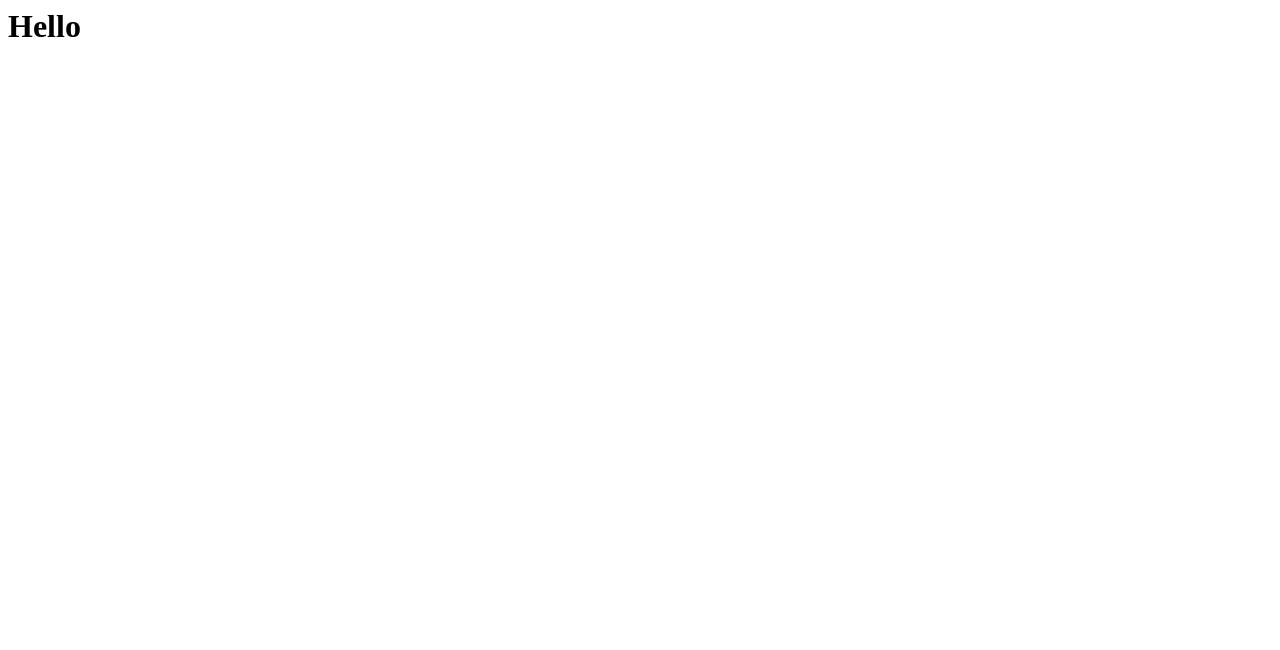
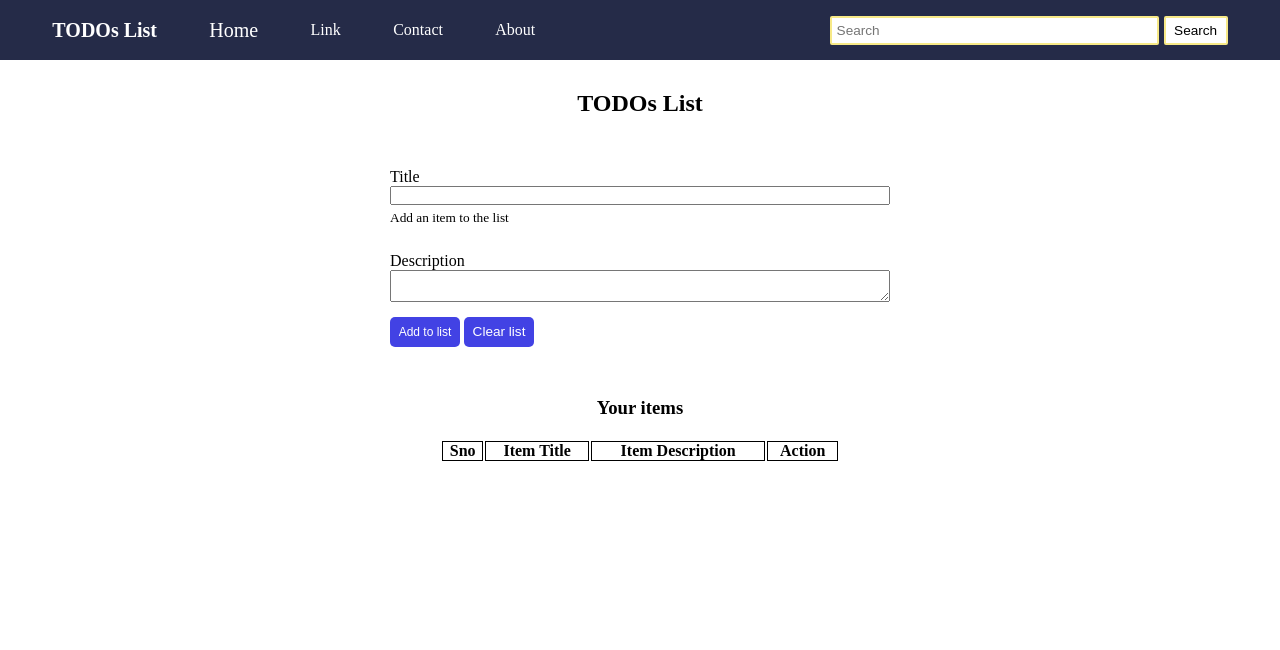
Before and after one commit to Aryanbadak/ToDo-List, a plain HTML site: page index.html in a window 1280 px wide. Drawn offline with Linux system fonts and the light colour scheme.

Commit message:
Add files via upload

```diff
--- /dev/null
+++ b/first.js
@@ -0,0 +1,61 @@
+function getAndupdate(){
+    console.log("updating.....");
+    tit = document.getElementById('title').value;
+    desc = document.getElementById('description').value;
+    if (localStorage.getItem('itemsJson')==null){
+        itemJsonArray = [];
+        itemJsonArray.push([tit , desc]);
+        localStorage.setItem('itemsJson', JSON.stringify(itemJsonArray))
+    }
+    else{
+        itemJsonArrayStr = localStorage.getItem('itemsJson')
+        itemJsonArray = JSON.parse(itemJsonArrayStr);
+        itemJsonArray.push([tit , desc]);
+        localStorage.setItem('itemsJson', JSON.stringify(itemJsonArray))
+    }
+    update();
+}
+function update(){
+    if (localStorage.getItem('itemsJson')==null){
+        itemJsonArray = [];
+        localStorage.setItem('itemsJson', JSON.stringify(itemJsonArray))
+    }
+    else{
+        itemJsonArrayStr = localStorage.getItem('itemsJson')
+        itemJsonArray = JSON.parse(itemJsonArrayStr);
+    }
+
+    // display in table
+
+    let tablebody = document.getElementById("tablebody");
+    let str = "";
+    itemJsonArray.forEach((element, index) => {
+        str += `
+        <tr>
+            <th scope="row">${index + 1}</th>
+            <td>${element[0]}</td>
+            <td>${element[1]}</td>
+            <td><button id="button-delete" onclick="deleted(${index})">Delete</button> </td>
+        </tr>`;
+    });
+    tablebody.innerHTML = str;
+}
+add = document.getElementById("button-sub");
+add.addEventListener("click", getAndupdate);
+update();
+function deleted(itemIndex){
+    console.log("Delete", itemIndex);
+    itemJsonArrayStr = localStorage.getItem('itemsJson')
+    itemJsonArray = JSON.parse(itemJsonArrayStr);
+    // delete itemIndex element from the array
+    itemJsonArray.splice(itemIndex, 1)
+    localStorage.setItem('itemsJson', JSON.stringify(itemJsonArray));
+    update();
+}
+function clearStorage(){
+    if(confirm("Do you really want to clear!")){
+    console.log("clearing....")
+    localStorage.clear();
+    update();
+    }
+}
--- a/index.html
+++ b/index.html
@@ -1 +1,66 @@
-<h1>Hello</h1>
+<!DOCTYPE html>
+<html lang="en">
+
+<head>
+    <meta charset="UTF-8">
+    <meta name="viewport" content="width=device-width, initial-scale=1.0">
+    <title>to do list</title>
+    <link rel="stylesheet" href="style.css">
+    <script src="first.js" defer></script>
+</head>
+
+<body>
+    <div class="nav-bar">
+        <a href="#" class="nav-main-elem">TODOs List</a>
+        <a class="nav-2main-elem" href="#">Home</a>
+        <a class="nav-elem" href="#">Link</a>
+        <a class="nav-elem" href="#">Contact</a>
+        <a class="nav-elem" href="#">About</a>
+        <div class="nav-end"><input type="text" placeholder="Search" class="button-bar">
+            <button type="submit" id="button">Search</button>
+        </div>
+    </div>
+    <h2 id="form-heading">TODOs List</h2>
+    <div class="main-form-container">
+        <div class="form-container">
+            <div class="form-group">
+                <label for="title">Title</label>
+                <input type="text" id="title">
+                <small id="text">Add an item to the list</small>
+            </div>
+            <div class="form-group">
+                <label for="description" class="Description">Description</label>
+                <textarea id="description"></textarea>
+            </div>
+            <div class="button-div">
+                <button type="submit" id="button-sub">Add to list</button>
+                <button  id="button-clear" onclick="clearStorage()">Clear list</button>
+            </div>
+        </div>
+    </div>
+    <div class="table-container">
+        <div class="table">
+            <h3 id="item">Your items</h3>
+            <table class="center">
+                <thead>
+                    <tr>
+                        <th scope="col">Sno</th>
+                        <th scope="col">Item Title</th>
+                        <th scope="col">Item Description</th>
+                        <th scope="col">Action</th>
+                    </tr>
+                </thead>
+                <tbody id="tablebody">
+                    <tr>
+                        <th scope="row">1</th>
+                        <td>title</td>
+                        <td>description</td>
+                        <td><button id="button-delete">Delete</button> </td>
+                    </tr>
+                </tbody>
+            </table>
+        </div>
+    </div>
+</body>
+
+</html>
--- /dev/null
+++ b/style.css
@@ -0,0 +1,171 @@
+* {
+    margin: 0;
+    padding: 0;
+}
+
+.nav-container {
+    height: 60px;
+    width: 100%;
+    background-color: #252B48;
+}
+
+.nav-bar {
+    height: 60px;
+    width: 100%;
+    background-color: #252B48;
+    display: flex;
+    justify-content: flex-start;
+    align-items: center;
+    justify-content: space-evenly;
+}
+
+.nav-elem {
+    color: white;
+    font-size: 1rem;
+    text-decoration: none;
+    font-weight: 300;
+}
+
+.button-bar {
+    display: flex;
+    justify-content: flex-end;
+    height: 25px;
+    width: 50%;
+    display: flex;
+    align-items: center;
+    border-radius: 2px;
+    padding-left: 5px;
+    border: 2px solid #F7E987;
+    font-size: 0.85rem;
+    font-weight: 400;
+}
+
+#button {
+    height: 29px;
+    width: 10%;
+    border-radius: 2px;
+    margin-left: 5px;
+    border: 2px solid #F7E987;
+    font-size: 0.85rem;
+    font-weight: 400;
+    background-color: white;
+}
+
+.nav-end {
+    width: 50%;
+    display: flex;
+    justify-content: flex-end;
+}
+
+.nav-main-elem {
+    color: white;
+    text-decoration: none;
+    font-size: 1.25rem;
+    font-weight: 700;
+}
+
+.nav-2main-elem {
+    color: white;
+    text-decoration: none;
+    font-size: 1.25rem;
+    font-weight: 400;
+}
+
+#nav-drop {
+    text-decoration: none;
+}
+
+.form-group {
+    display: flex;
+    flex-direction: column;
+    justify-content: center;
+    padding-top: 20px;
+    height: 60px;
+    width: 500px;
+    border: none;
+
+}
+
+#form-heading {
+    display: flex;
+    justify-content: center;
+    margin: 30px 0;
+}
+
+.form-container {
+    display: flex;
+    flex-direction: column;
+    justify-content: center;
+    height: 200px;
+    /* width: 100%; */
+}
+.main-form-container{
+    display: flex;
+    justify-content: center;
+}
+
+#button-sub {
+    margin-top: 10px;
+    height: 30px;
+    width: 70px;
+    font-size: 0.75rem;
+    background-color: rgb(66, 66, 228);
+    color: white;
+    border-radius: 5px;
+    border: none;
+}
+#button-clear{
+    margin-top: 10px;
+    height: 30px;
+    width: 70px;
+    font-size: 0.85rem;
+    background-color: rgb(66, 66, 228);
+    color: white;
+    border-radius: 5px;
+    border: none;
+}
+
+#description:hover {
+    border: 1px solid rgb(31, 194, 235);
+}
+
+#text {
+    margin-top: 5px;
+}
+.table-container{
+    height: 300px;
+    width: 100%;
+    display: flex;
+    /* flex-direction: column; */
+    justify-content: center;
+}
+.table{
+    height: auto;
+    width: 500px;
+    padding-top: 50px;
+}
+#item{
+    display: flex;
+    justify-content: center;
+    padding-bottom: 20px;
+
+}
+.center{
+    margin-left: auto;
+    margin-right: auto;
+    width: 400px;
+}
+.center td,th{
+    border: 1px solid black;
+}
+#button-delete{
+    height: 25px;
+    width: 50px;
+    margin: 5px 0 5px 10px;
+    padding: 2px 2px 2px 2px;
+    background-color: rgb(66, 66, 228);
+    color: white;
+    border-radius: 5px;
+    border: none;
+    font-size: 0.75rem;
+}
```
